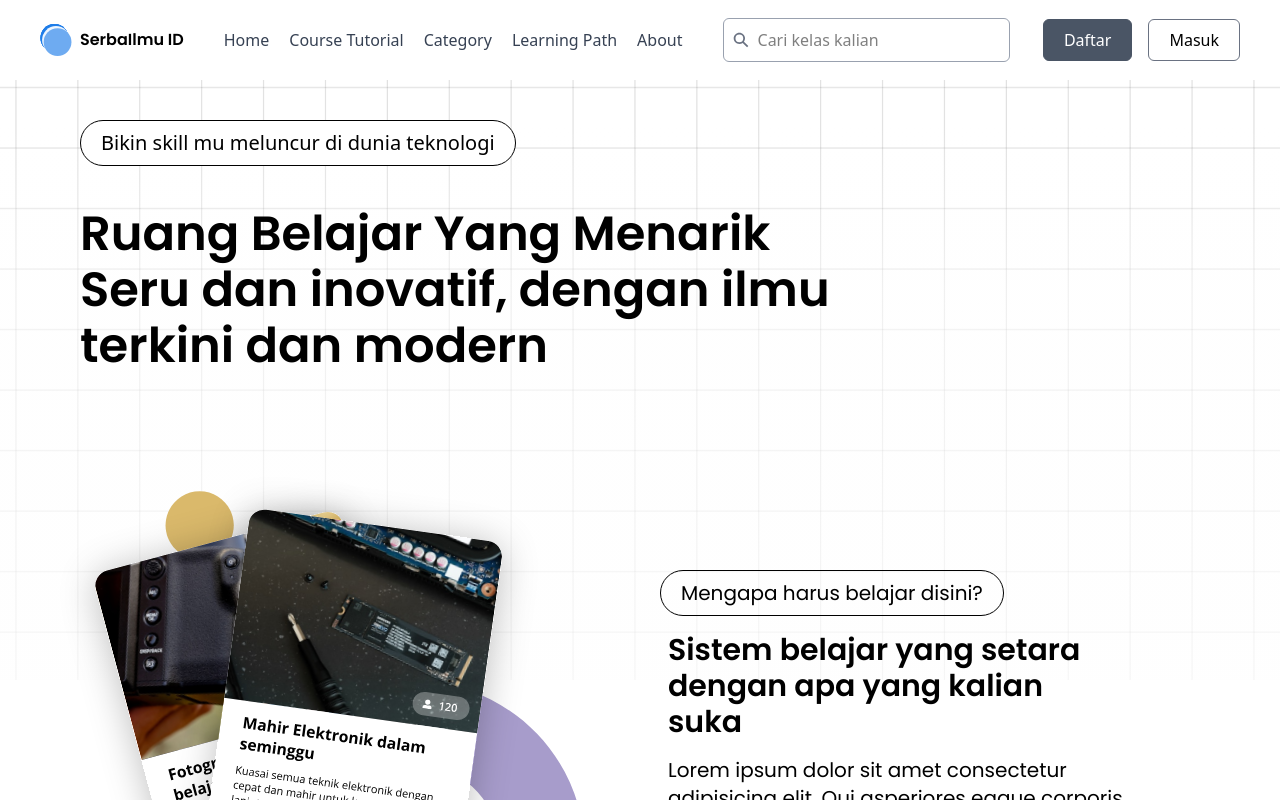
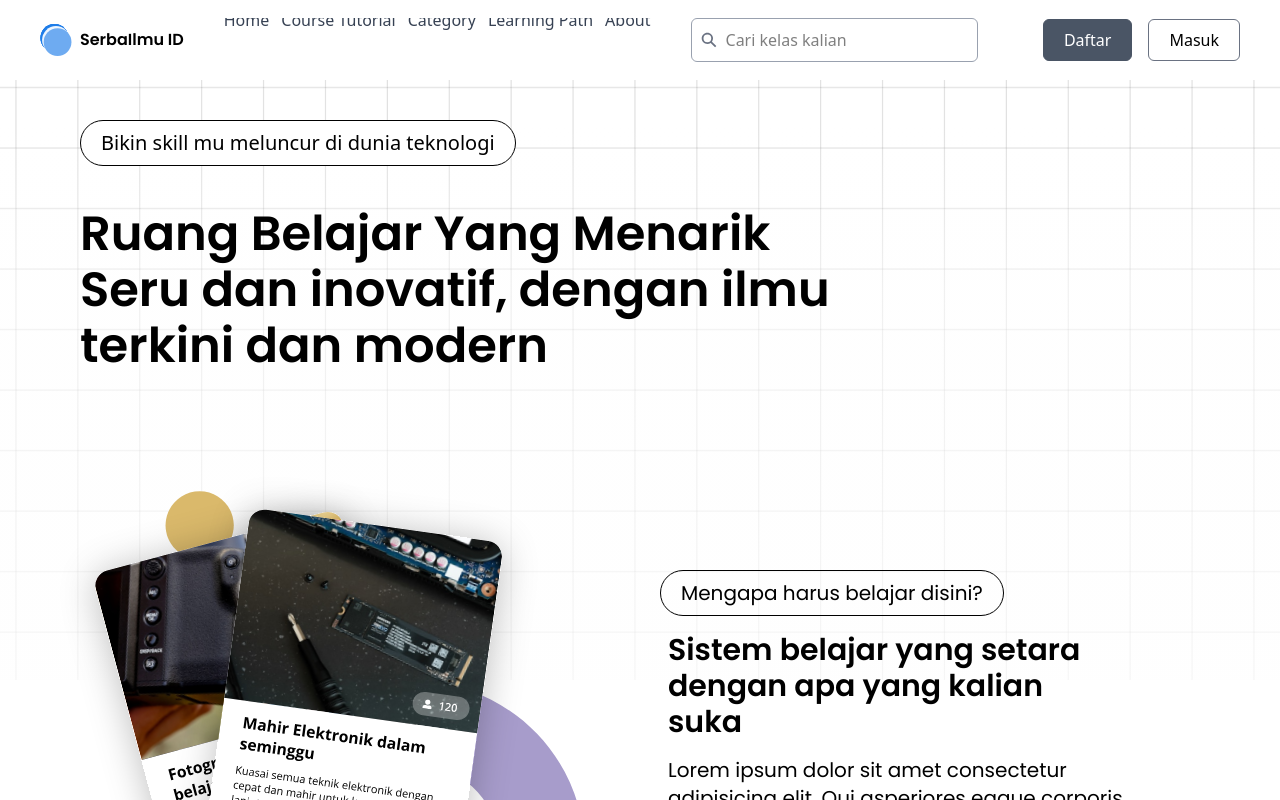
Before and after one commit to yohanesokta/CourseOnline, a React (Vite) app: page / in a window 1280 px wide. Shown: the top 800 px of the page. Built offline with nearby package versions, Linux system fonts and the light colour scheme.

Commit message:
fix: Navigation 2

```diff
--- a/src/components/Navigation.tsx
+++ b/src/components/Navigation.tsx
@@ -34,8 +34,8 @@ export const Navigation = () => {
 
 
 
-      <div className={Open ? "nav-open flex flex-col shadow-md h-0 py-0 px-10  overflow-hidden absolute w-full top-18 bg-white xl:top-0 xl:w-auto xl:shadow-none xl:p-0 xl:flex-row xl:h-11 xl:relative" : " h-[370px] nav-open flex flex-col px-10 py-10 shadow-md  overflow-hidden absolute w-full top-18 bg-white xl:top-0 xl:w-auto xl:shadow-none xl:p-0 xl:flex-row xl:h-11 xl:relative "}>
-        <ul className="order-2 flex flex-col xl:flex h-full xl:flex-row gap-5 font-medium text-gray-700 text-md  justify-center xl:items-center font-opensans " >
+      <div className={Open ? "nav-open flex flex-col shadow-md h-0 py-0 px-5  overflow-hidden absolute w-full top-18 bg-white xl:top-0 xl:w-auto xl:shadow-none xl:p-0 xl:flex-row xl:h-11 xl:relative" : " h-[290px] nav-open flex flex-col px-5 py-5 shadow-md  overflow-hidden absolute w-full top-18 bg-white xl:top-0 xl:w-auto xl:shadow-none xl:p-0 xl:flex-row xl:h-11 xl:relative "}>
+        <ul className="mt-[-20px] order-2 flex flex-col xl:flex h-full xl:flex-row gap-3 font-medium text-gray-700 text-md  justify-center xl:items-center font-opensans " >
           <li>
             <Link className="hover:text-black" to={"/"}>Home</Link>
           </li>
```
